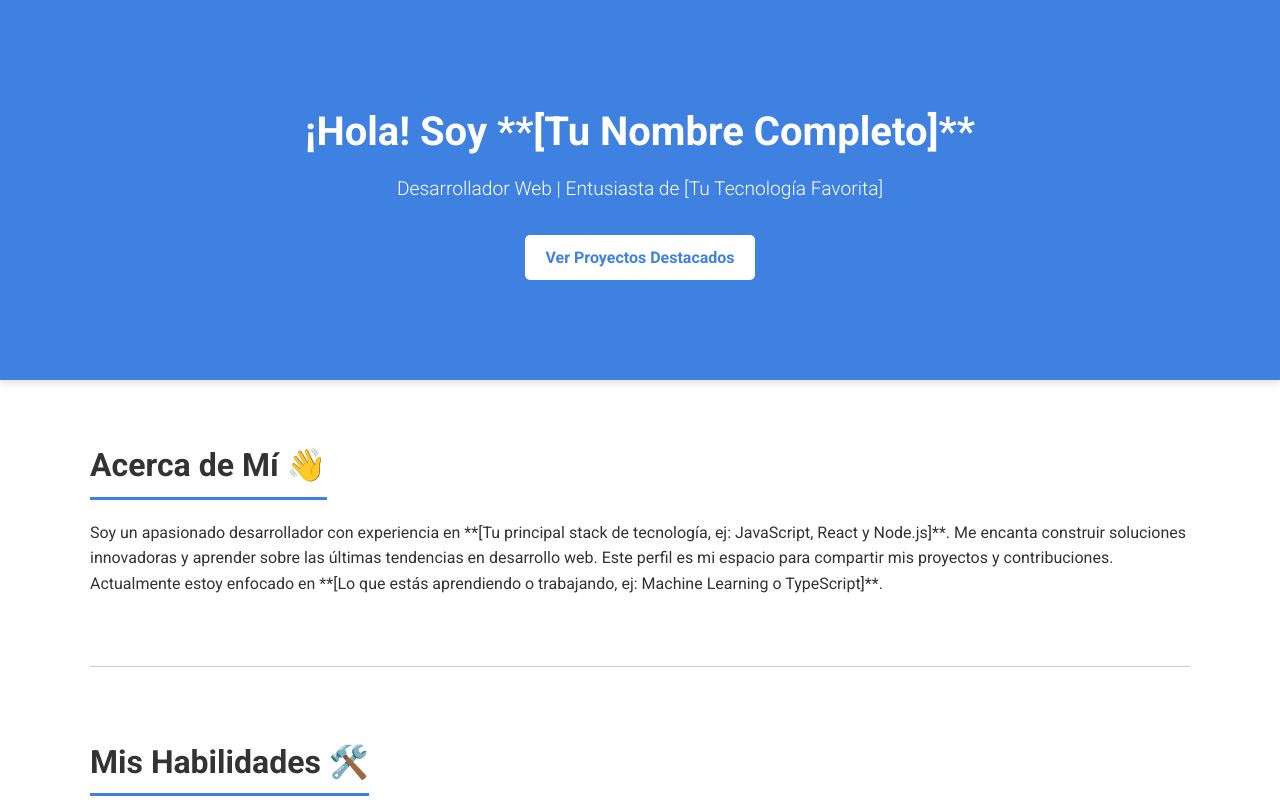
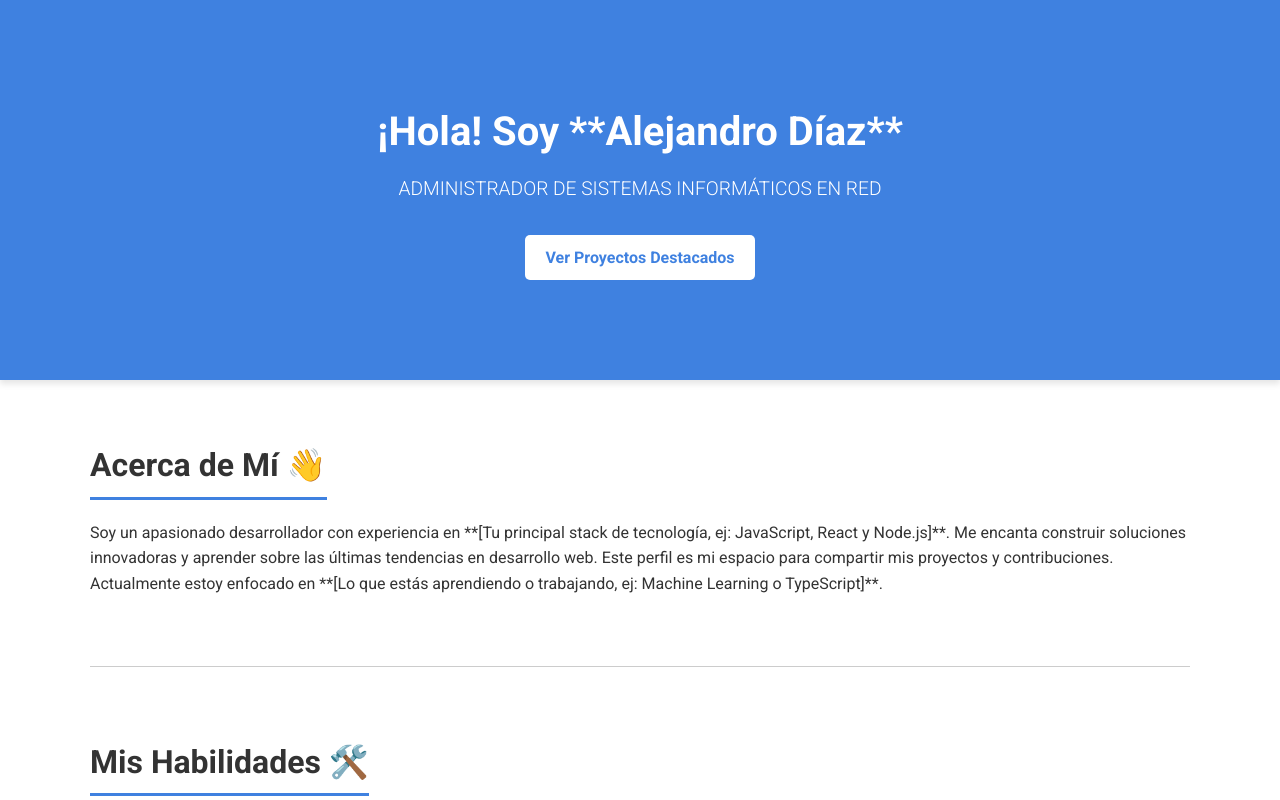
Before and after one commit to AlejandroDiar/alejandrodiar.comDominio, a plain HTML site: page index.html in a window 1280 px wide. Shown: the top 800 px of the page. Drawn offline with Linux system fonts and the light colour scheme.

Commit message:
Update index.html

```diff
--- a/index.html
+++ b/index.html
@@ -12,8 +12,8 @@
     <header class="hero">
         <div class="container">
 
-            <h1>¡Hola! Soy **[Tu Nombre Completo]**</h1>
-            <p class="subtitle">Desarrollador Web | Entusiasta de [Tu Tecnología Favorita]</p>
+            <h1>¡Hola! Soy **Alejandro Díaz**</h1>
+            <p class="subtitle">ADMINISTRADOR DE SISTEMAS INFORMÁTICOS EN RED</p>
             <a href="#proyectos" class="cta-button">Ver Proyectos Destacados</a>
         </div>
     </header>
```
